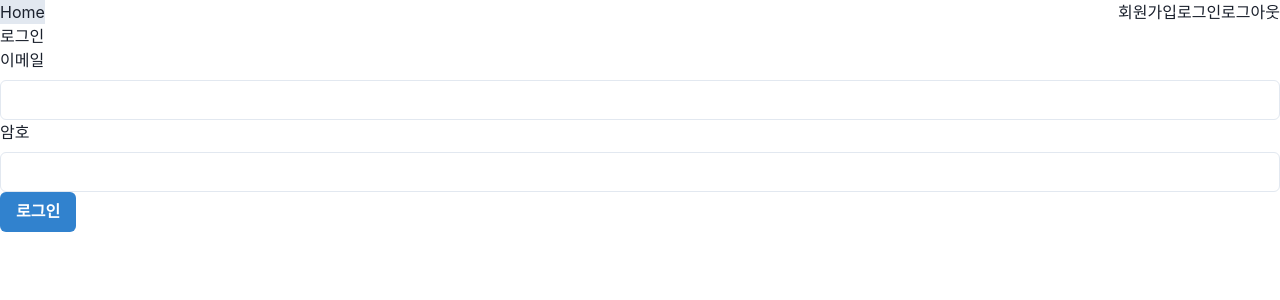
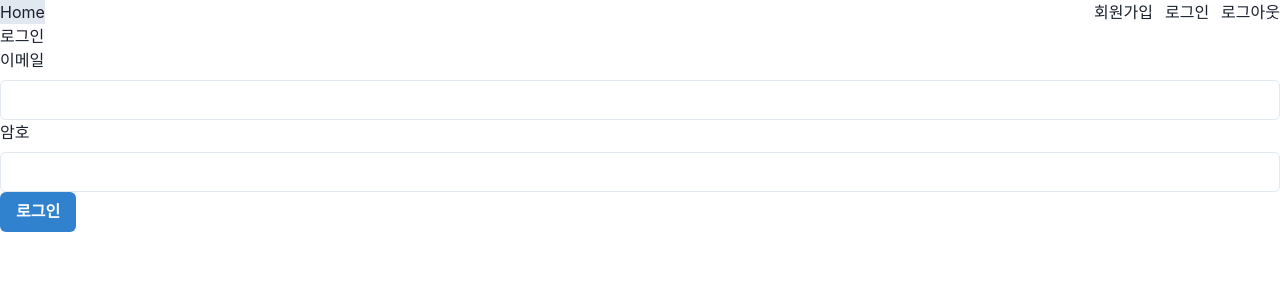
Before and after one commit to JeongYunheo/prj2-react, a React (Vite) app: page /login in a window 1280 px wide. Shown: the top 300 px of the page. Built offline with nearby package versions, Linux system fonts and the light colour scheme.

Commit message:
새로고침 후에 로그인 상태 유지

```diff
--- a/src/component/LoginProvider.jsx
+++ b/src/component/LoginProvider.jsx
@@ -1,4 +1,4 @@
-import React, { createContext, useState } from "react";
+import React, { createContext, useEffect, useState } from "react";
 import { jwtDecode } from "jwt-decode";
 
 export const LoginContext = createContext(null);
@@ -7,6 +7,14 @@ export function LoginProvider({ children }) {
   const [email, setEmail] = useState("");
   const [nickName, setNickName] = useState("");
   const [expired, setExpired] = useState(0);
+
+  useEffect(() => {
+    const token = localStorage.getItem("token");
+    if (token === null) {
+      return;
+    }
+    login(token);
+  }, []);
 
   // isLoggedIn
   function isLoggedIn() {
--- a/src/component/Navbar.jsx
+++ b/src/component/Navbar.jsx
@@ -10,7 +10,7 @@ export function Navbar() {
   const account = useContext(LoginContext);
 
   return (
-    <Flex gab={3}>
+    <Flex gap={3}>
       <Box
         onClick={() => navigate("/")}
         cursor={"pointer"}
```
